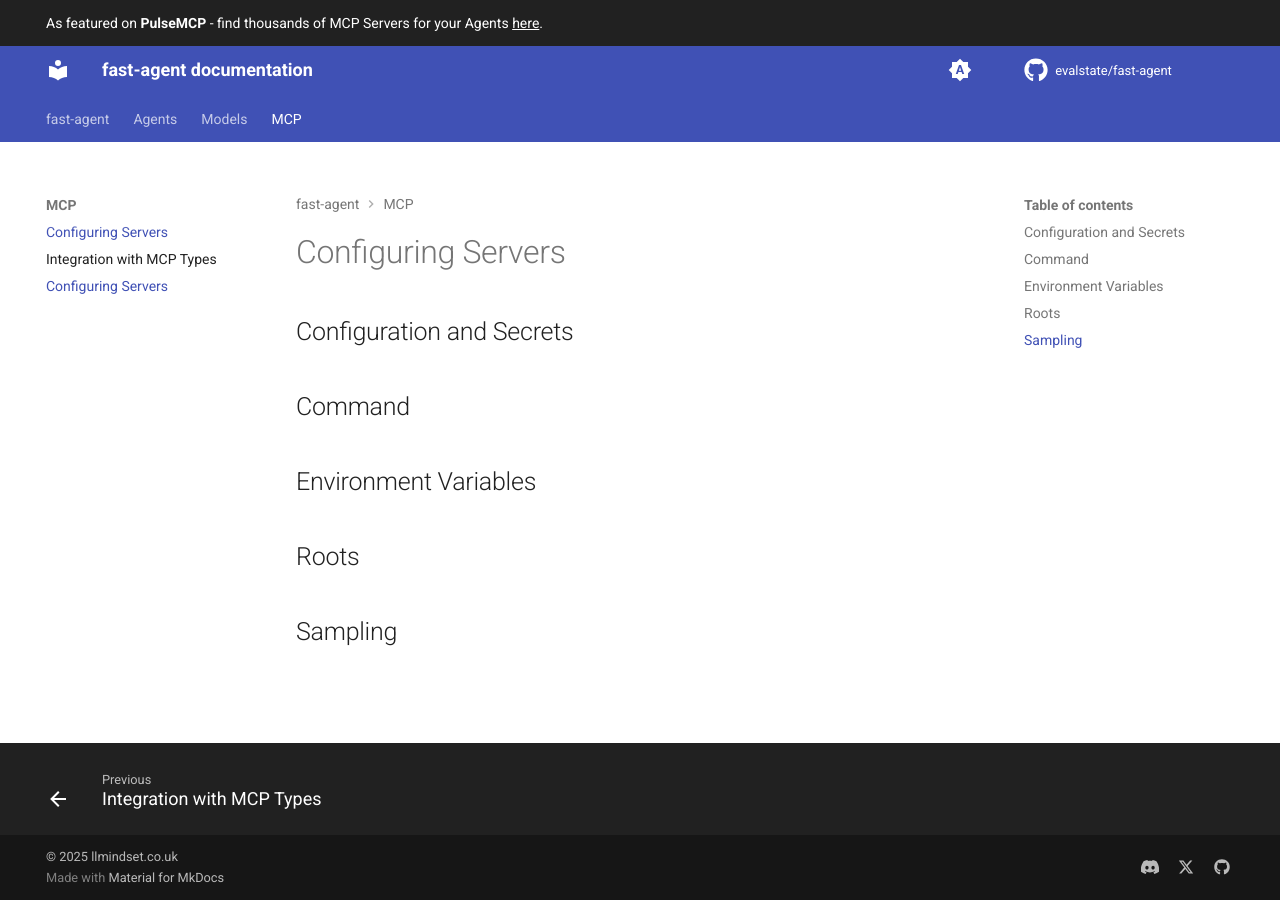
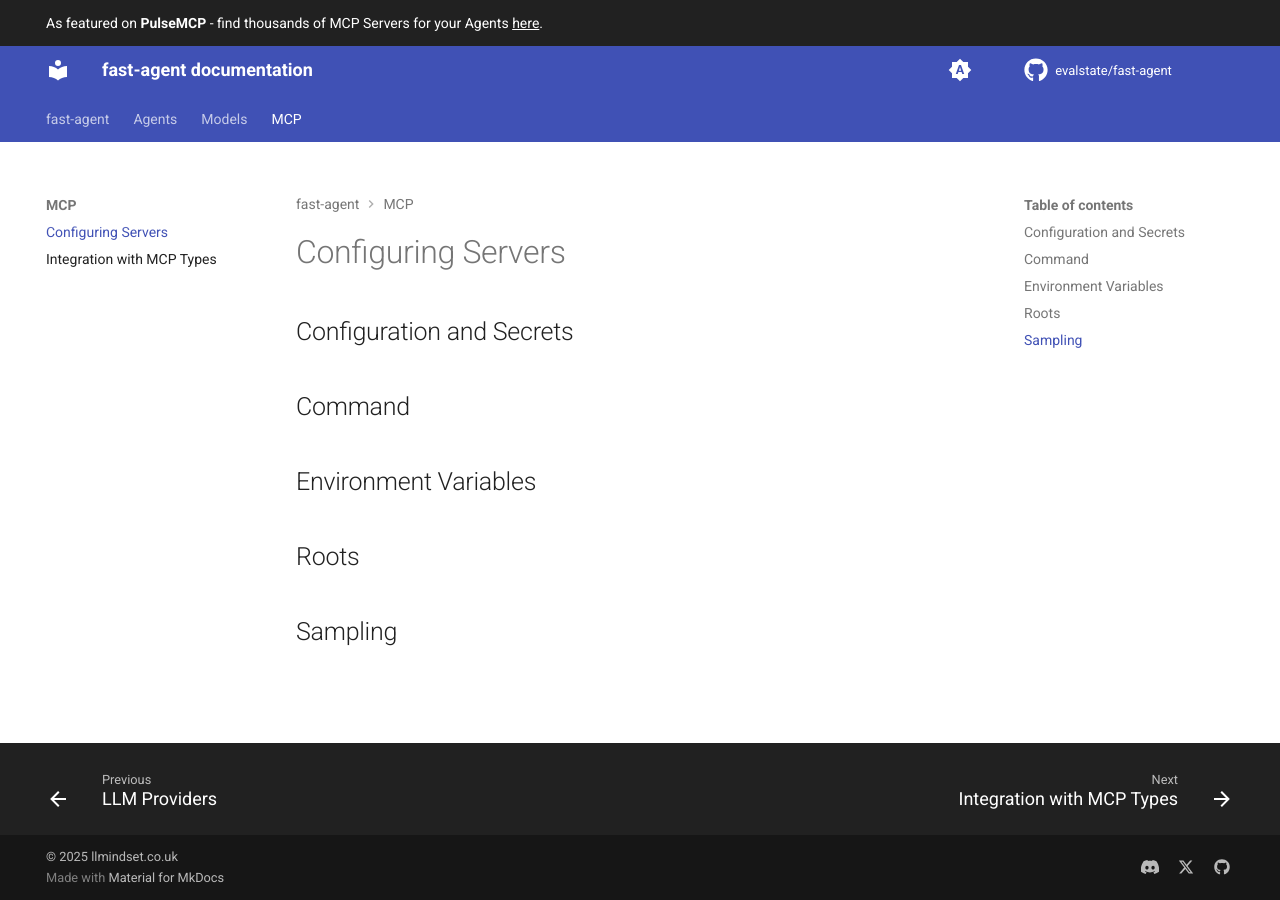
Before and after one commit to evalstate/fast-agent-docs, an MkDocs documentation site: the page built from docs/mcp/index.md, in a window 1280 px wide. Built offline with MkDocs 1.6.1 and Material for MkDocs 9.7.7, drawn with Linux system fonts in a browser that asks for light colours; comment, search, counter and statistics services are not loaded; some of the changed lines change nothing that is shown.

Commit message:
remove duplicate in mcp section

```diff
--- a/mkdocs.yml
+++ b/mkdocs.yml
@@ -85,4 +85,3 @@
   - MCP:
       - Configuring Servers: mcp/index.md
       - mcp/types.md
-      - mcp/index.md
```
